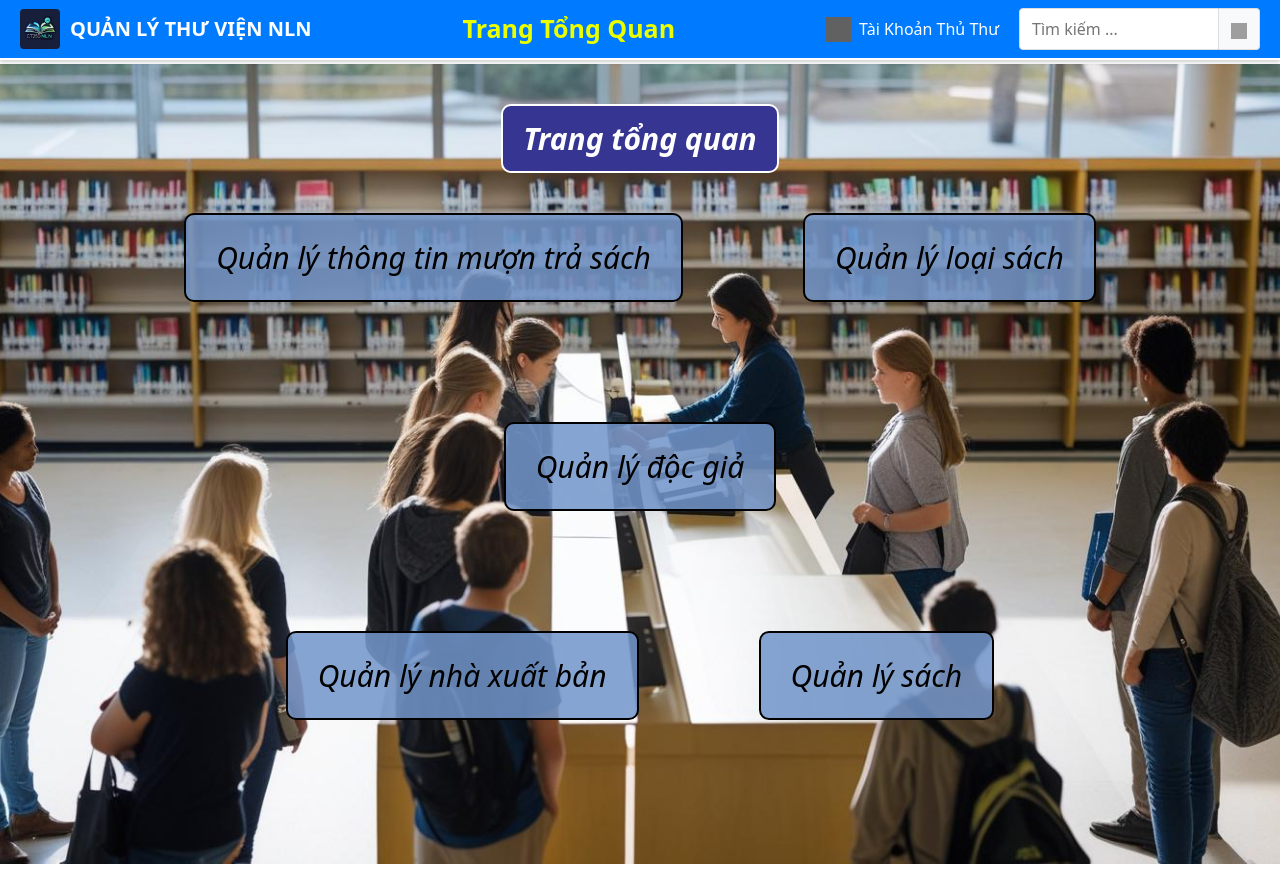
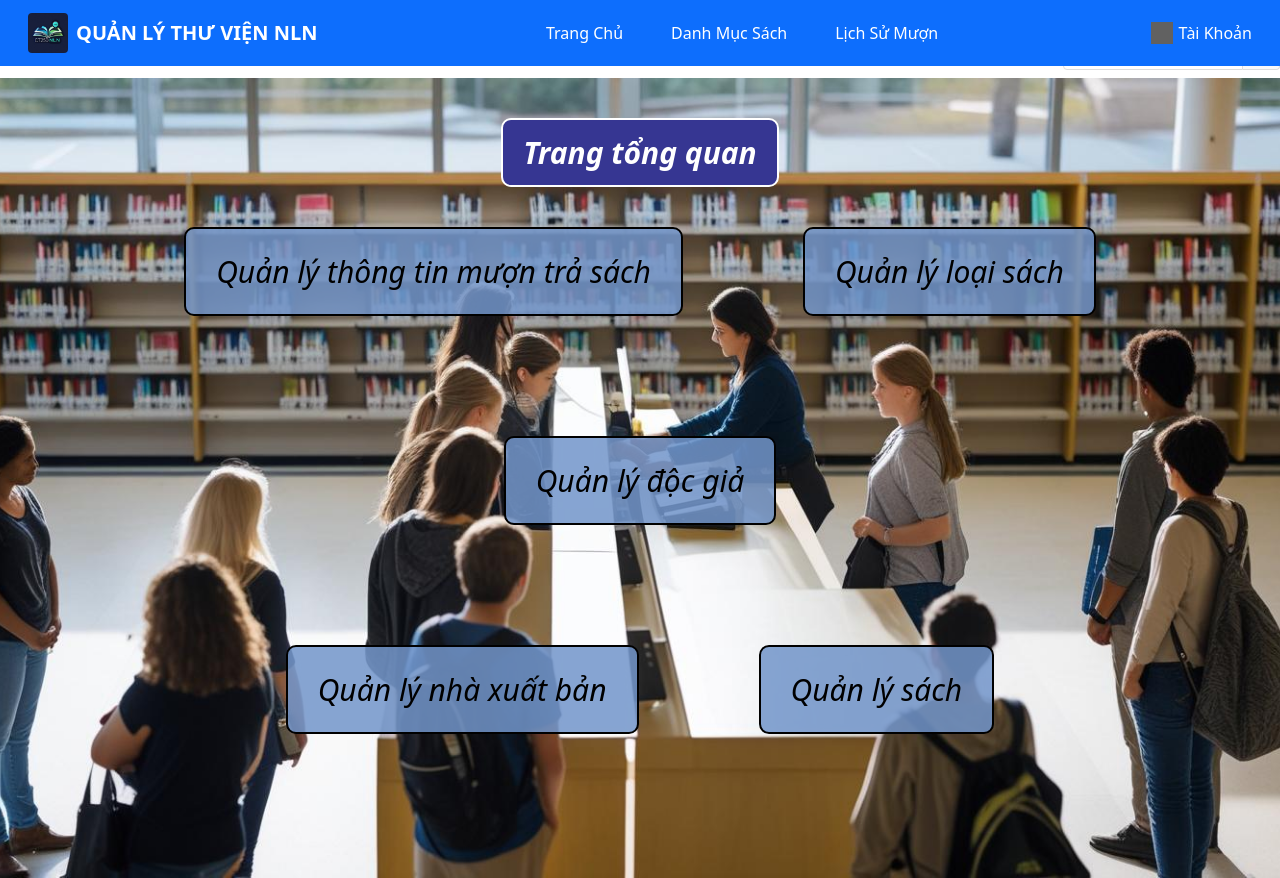
Before and after one commit to nhutb2203520/Frontend, a Vue app: page /homeadmin in a window 1280 px wide. Built offline with nearby package versions, Linux system fonts and the light colour scheme; grey boxes are pictures that could not be loaded.

Commit message:
bootstrap navbar + chat

```diff
--- a/src/Views/CatalogBook.vue
+++ b/src/Views/CatalogBook.vue
@@ -54,7 +54,7 @@ export default {
     position: relative;
     z-index: 1;
     padding-top: 0 !important;
-    padding-left: 30px !important;
+    padding-left: 50px !important;
 }
 
 .content-shifted {
--- a/src/assets/navbar.css
+++ b/src/assets/navbar.css
@@ -1,69 +1,4 @@
-/* Reset margin và padding cho toàn bộ trang */
-* {
-  margin: 0;
-  padding: 0;
-  box-sizing: border-box;
-}
-
-/* Reset cho body và html */
-html,
-body {
-  margin: 0;
-  padding: 0;
-  width: 100%;
-  height: 100%;
-}
-
-/* NavBar Styles */
-.navbar {
-  position: fixed !important;
-  top: 0 !important;
-  left: 0 !important;
-  right: 0 !important;
-  width: 100% !important;
-  background-color: #007bff;
-  box-shadow: 0 2px 4px rgba(0, 0, 0, 0.1);
-  z-index: 1000 !important;
-  display: flex;
-  align-items: center;
-  justify-content: space-between;
-  padding: 6px 20px;
-  height: 60px;
-  border-bottom: 2px solid #fff;
-  margin: 0 !important;
-}
-
-.navbar-menu .active {
-  color: #eaff00;
-  font-weight: bolder;
-  font-size: 25px;
-}
-
-/* Thêm padding-top cho body để tránh nội dung bị che */
-body {
-  padding-top: 64px !important;
-}
-
-/* Cho container chính tránh navbar */
-.main-content,
-.container,
-.app {
-  margin-top: 64px !important;
-  padding-top: 0 !important;
-}
-
-.navbar-left {
-  display: flex;
-  align-items: center;
-}
-
-.navbar-logo {
-  display: flex;
-  align-items: center;
-  gap: 10px;
-  text-decoration: none;
-}
-
+/* Logo */
 .logo {
   height: 40px;
   width: 40px;
@@ -76,103 +11,60 @@ body {
   font-size: 20px;
   color: white;
   white-space: nowrap;
+  margin: 0;
 }
 
-.navbar-menu {
-  display: flex;
-  list-style: none;
-  margin: 0;
-  padding: 0;
-  gap: 30px;
+/* Menu links */
+.nav-custom {
+  color: white;
+  font-weight: 500;
+  font-size: 16px;
+  padding: 6px 12px;
+  border-radius: 4px;
+  transition: all 0.3s;
+  text-decoration: none;
 }
 
-/* Hiệu ứng hover: giữ nguyên màu chữ trắng */
-.navbar-menu li a {
-  text-decoration: none;
-  color: white;
-  font-weight: 500;
-  padding: 8px 16px;
-  border-radius: 4px;
-  transition: background-color 0.3s, transform 0.3s, box-shadow 0.3s;
+.nav-custom:hover {
+  background-color: rgba(255, 255, 255, 0.25);
+  color: white !important;
+  transform: scale(1.05);
 }
 
-.navbar-menu li a:hover {
-  background-color: rgba(255, 255, 255, 0.25);
-  color: white !important;
-  /* Ép giữ nguyên màu chữ trắng */
-  transform: translateY(-3px) scale(1.05);
-  box-shadow: 0 4px 8px rgba(0, 0, 0, 0.3);
+.nav-custom.active {
+  color: #eaff00 !important;
+  font-weight: bold;
+  font-size: 18px;
 }
 
-.navbar-right {
+/* Tài khoản */
+.account-link {
+  cursor: pointer;
+  color: white;
+  position: relative;
   display: flex;
   align-items: center;
-  gap: 20px;
-}
-
-.account-link {
-  display: flex;
-  align-items: center;
-  gap: 8px;
-  text-decoration: none;
-  font-weight: 500;
-  position: relative;
-  cursor: pointer;
-  color: white;
+  gap: 6px;
 }
 
 .account-link img {
-  width: 25px;
-  height: 25px;
+  width: 22px;
+  height: 22px;
   filter: invert(1);
 }
 
-.navbar-search {
-  display: flex;
-  align-items: center;
-}
-
-.navbar-search input {
-  padding: 8px 12px;
-  border: 1px solid #ddd;
-  border-radius: 4px 0 0 4px;
-  outline: none;
-  width: 200px;
-}
-
-.navbar-search button {
-  padding: 8px 12px;
-  border: 1px solid #ddd;
-  border-left: none;
-  border-radius: 0 4px 4px 0;
-  background-color: #f8f9fa;
-  cursor: pointer;
-  transition: background-color 0.3s;
-}
-
-.navbar-search button:hover {
-  background-color: #e9ecef;
-}
-
-.navbar-search button img {
-  width: 16px;
-  height: 16px;
-}
-
-/* Dropdown tài khoản */
+/* Dropdown */
 .account-dropdown {
   position: absolute;
-  top: 40px;
+  top: 100%;
   right: 0;
-  background-color: white;
-  color: black;
+  background-color: #ffffff;
   border: 1px solid #ccc;
   border-radius: 6px;
   padding: 10px;
   width: 180px;
   z-index: 999;
   box-shadow: 0 4px 8px rgba(0, 0, 0, 0.1);
-  animation: fadeIn 0.2s ease-in-out;
 }
 
 .account-dropdown a,
@@ -186,7 +78,6 @@ body {
   border: none;
   width: 100%;
   text-align: left;
-  cursor: pointer;
   border-radius: 4px;
   transition: background-color 0.2s;
 }
@@ -196,15 +87,40 @@ body {
   background-color: #f2f2f2;
 }
 
-/* Animation nhẹ khi hiện dropdown */
-@keyframes fadeIn {
-  from {
-    opacity: 0;
-    transform: translateY(-5px);
+/* Tìm kiếm */
+.navbar-search input {
+  padding: 6px 10px;
+  border: 1px solid #ddd;
+  border-radius: 4px 0 0 4px;
+  width: 180px;
+}
+
+.navbar-search button {
+  padding: 6px 10px;
+  border: 1px solid #ddd;
+  border-left: none;
+  border-radius: 0 4px 4px 0;
+  background-color: #f8f9fa;
+  cursor: pointer;
+}
+
+.navbar-search button img {
+  width: 16px;
+  height: 16px;
+}
+
+/* Fix menu responsive sổ ra bị nền đen đỏ */
+@media (max-width: 991.98px) {
+  .navbar-collapse {
+    background-color: #007bff;
   }
 
-  to {
-    opacity: 1;
-    transform: translateY(0);
+  .navbar-collapse .nav-link {
+    color: white !important;
+  }
+
+  .navbar-collapse .nav-link:hover {
+    background-color: rgba(255, 255, 255, 0.2);
+    color: white !important;
   }
 }
--- a/src/components/Client/Footer.vue
+++ b/src/components/Client/Footer.vue
@@ -63,7 +63,7 @@ export default {
 
 <style scoped>
 .footer-wrapper {
-  background-color: #448cd4;
+  background-color: #51565b;
   text-align: center;
   padding: 40px 20px;
   font-family: 'Segoe UI', sans-serif;
--- a/src/components/Client/NavBar.vue
+++ b/src/components/Client/NavBar.vue
@@ -1,31 +1,14 @@
 <template>
-    <nav class="navbar">
-        <div class="navbar-left">
-            <router-link to="/" class="navbar-logo">
-                <img src="@/assets/Logo.jpg" alt="Logo" class="logo" />
+    <nav class="navbar navbar-expand-lg bg-primary px-3 fixed-top">
+      <div class="container-fluid">
+        <!-- Logo -->
+        <router-link to="/" class="navbar-brand d-flex align-items-center">
+          <img src="@/assets/Logo.jpg" alt="Logo" class="logo me-2" />
           <span class="title">QUẢN LÝ THƯ VIỆN NLN</span>
         </router-link>
-        </div>
 
-        <ul class="navbar-menu">
-            <li>
-                <router-link to="/" :class="{ active: $route.path === '/' }">
-                    Trang Chủ
-                </router-link>
-            </li>
-            <li>
-                <router-link to="/catalogbook" :class="{ active: $route.path === '/catalogbook' }">
-                    Danh Mục Sách
-                </router-link>
-            </li>
-            <li>
-                <router-link to="/borrowinghistory" :class="{ active: $route.path == '/borrowinghistory' }">
-                    Lịch Sử Mượn Sách
-                </router-link>
-            </li>
-        </ul>
-
-        <div class="navbar-right">
+        <!-- Tài khoản (di chuyển ra bên trái của menu toggle) -->
+        <div class="d-flex align-items-center gap-3 order-lg-3">
           <div class="account-link" @click="toggleAccountMenu">
             <img src="https://cdn-icons-png.flaticon.com/512/1077/1077063.png" alt="User Icon" />
             <span>Tài Khoản</span>
@@ -39,16 +22,37 @@
               <template v-else>
                 <router-link to="/signinuser">Đăng nhập</router-link>
                 <router-link to="/signup">Đăng ký</router-link>
-
               </template>
             </div>
           </div>
+        </div>
 
-            <div v-if="$route.path !== '/'" class="navbar-search">
-                <input type="text" placeholder="Tìm kiếm ..." />
-                <button>
-                    <img src="https://cdn-icons-png.flaticon.com/512/622/622669.png" alt="Search Icon" />
+        <!-- Nút toggle menu (nằm bên phải) -->
+        <button
+          class="navbar-toggler order-lg-2"
+          type="button"
+          data-bs-toggle="collapse"
+          data-bs-target="#navbarNav"
+          aria-controls="navbarNav"
+          aria-expanded="false"
+          aria-label="Toggle navigation"
+        >
+          <span class="navbar-toggler-icon"></span>
         </button>
+
+        <!-- Menu -->
+        <div class="collapse navbar-collapse justify-content-center order-lg-1" id="navbarNav" ref="collapseRef">
+          <ul class="navbar-nav mb-2 mb-lg-0 gap-lg-4">
+            <li class="nav-item">
+              <router-link to="/" class="nav-custom" :class="{ active: $route.path === '/' }">Trang Chủ</router-link>
+            </li>
+            <li class="nav-item">
+              <router-link to="/catalogbook" class="nav-custom" :class="{ active: $route.path === '/catalogbook' }">Danh Mục Sách</router-link>
+            </li>
+            <li class="nav-item">
+              <router-link to="/borrowinghistory" class="nav-custom" :class="{ active: $route.path === '/borrowinghistory' }">Lịch Sử Mượn</router-link>
+            </li>
+          </ul>
         </div>
       </div>
     </nav>
@@ -58,14 +62,15 @@
   import { useAuthStore } from '@/Store/auth.store';
   import { useReaderStore } from '@/Store/Reader.store';
   import { ElMessage } from 'element-plus';
-import { ref, computed } from 'vue';
-import { useRouter, useRoute } from 'vue-router';
+  import { ref, computed, onMounted } from 'vue';
+  import { useRouter } from 'vue-router';
 
   const auth = useAuthStore();
   const reader = useReaderStore();
+  const router = useRouter();
 
   const showAccountMenu = ref(false);
-const router = useRouter();
+  const collapseRef = ref(null);
 
   const isLoggedIn = computed(() => !!auth.accessToken);
   const userInfo = computed(() => ({
@@ -81,7 +86,16 @@ function logout() {
     ElMessage.success('Đăng xuất thành công!');
     router.push('/');
   }
+
+  onMounted(() => {
+    router.afterEach(() => {
+      const collapse = collapseRef.value;
+      if (collapse && collapse.classList.contains('show')) {
+        const bsCollapse = bootstrap.Collapse.getInstance(collapse);
+        if (bsCollapse) bsCollapse.hide();
+      }
+    });
+  });
   </script>
 
-
-<style src="src/assets/navbar.css"></style>
+  <style src="@/assets/navbar.css"></style>
```
Also changed, not shown: src/components/Client/Chat.vue (+31 -46 lines), src/utils/axios.js (line endings or trailing spaces). Lines whose indentation alone changed are shown as unchanged.
